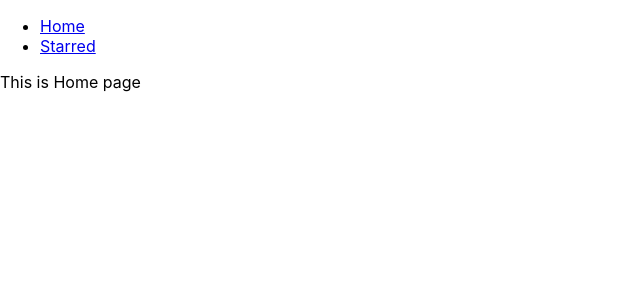
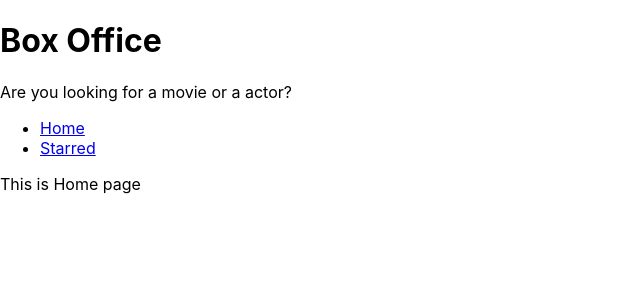
Before and after one commit to Dev0404/box_office, a React (Create React App) app: page / in a window 1280 px wide. Shown: the top 300 px of the page, without its empty margins (0-640 px from the left). Built offline with nearby package versions, Linux system fonts and the light colour scheme.

Commit message:
added layout management and created title

```diff
--- a/src/App.js
+++ b/src/App.js
@@ -1,13 +1,11 @@
 import React from 'react';
 import { Switch, Route } from 'react-router-dom';
-import Navs from './components/Navs';
 import Home from './pages/Home';
 import Starred from './pages/Starred';
 
 function App() {
   return (
     <div>
-      <Navs />
       <Switch>
         <Route exact path="/">
           <Home />
--- /dev/null
+++ b/src/components/MainPageLayout.js
@@ -0,0 +1,18 @@
+import React from 'react';
+import Navs from './Navs';
+import Title from './Title';
+
+const MainPageLayout = ({ children }) => {
+  return (
+    <div>
+      <Title
+        title="Box Office"
+        subtitle="Are you looking for a movie or a actor?"
+      />
+      <Navs />
+      {children}
+    </div>
+  );
+};
+
+export default MainPageLayout;
--- /dev/null
+++ b/src/components/Title.js
@@ -0,0 +1,12 @@
+import React from 'react';
+
+const Title = ({ title, subtitle }) => {
+  return (
+    <div>
+      <h1>{title}</h1>
+      <p>{subtitle}</p>
+    </div>
+  );
+};
+
+export default Title;
--- a/src/pages/Home.js
+++ b/src/pages/Home.js
@@ -1,8 +1,9 @@
 /* eslint-disable */
 import React from 'react';
+import MainPageLayout from '../components/MainPageLayout';
 
 const Home = () => {
-  return <div>This is Home page</div>;
+  return <MainPageLayout>This is Home page</MainPageLayout>;
 };
 
 export default Home;
--- a/src/pages/Starred.js
+++ b/src/pages/Starred.js
@@ -1,8 +1,9 @@
 /* eslint-disable */
 import React from 'react';
+import MainPageLayout from '../components/MainPageLayout';
 
 const Starred = () => {
-  return <div>This is starred page</div>;
+  return <MainPageLayout>This is starred page</MainPageLayout>;
 };
 
 export default Starred;
```
